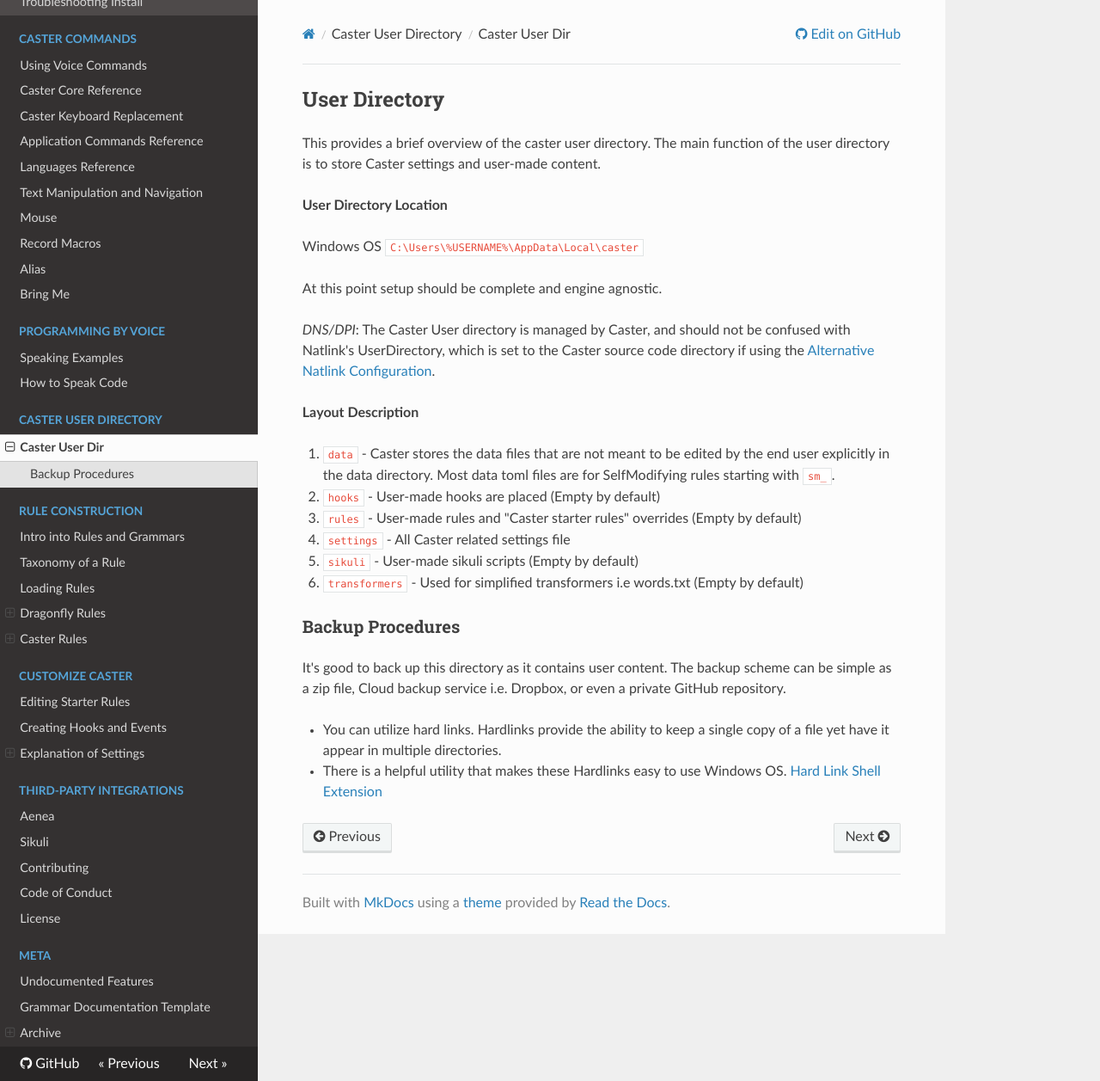
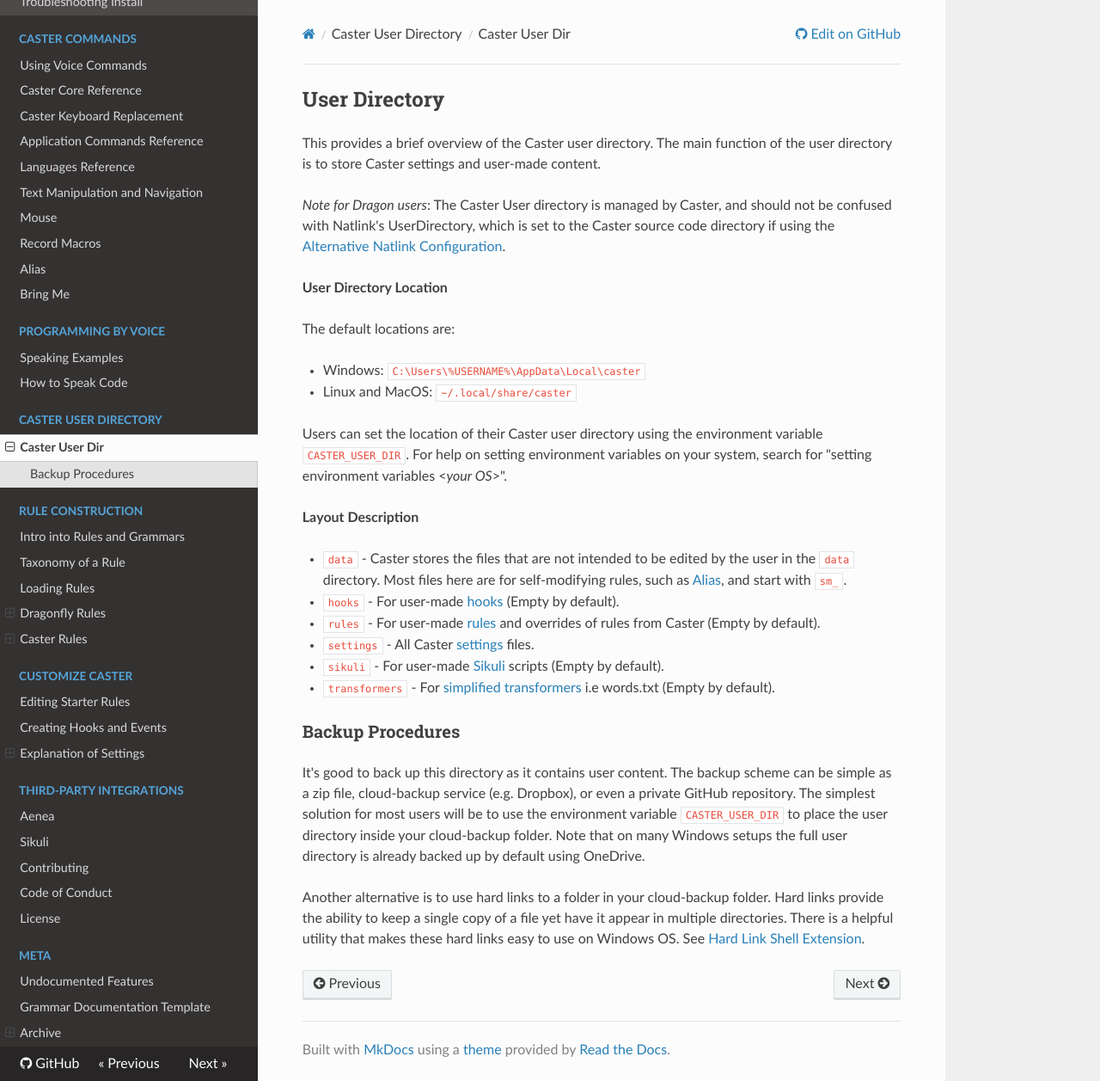
Before and after one commit to dictation-toolbox/Caster, an MkDocs documentation site: the page built from docs/readthedocs/User_Dir/Caster_User_Dir.md, in a window 1280 px wide and 1257 px high. Shown: the whole window at 86% size. Built offline with MkDocs 1.6.1, drawn with Linux system fonts in a browser that asks for light colours; nearby versions of some CDN libraries; comment, search, counter and statistics services are not loaded.

Commit message:
configure user directory (#861)
Co-authored-by: Kendon Bell <bellk@landcareresearch.co.nz>

```diff
--- a/docs/readthedocs/User_Dir/Caster_User_Dir.md
+++ b/docs/readthedocs/User_Dir/Caster_User_Dir.md
@@ -1,27 +1,29 @@
 ## User Directory
 
-This provides a brief overview of the caster user directory. The main function of the user directory is to store Caster settings and user-made content.
+This provides a brief overview of the Caster user directory. The main function of the user directory is to store Caster settings and user-made content.
+
+*Note for Dragon users*: The Caster User directory is managed by Caster, and should not be confused with Natlink's UserDirectory, which is set to the Caster source code directory if using the [Alternative Natlink Configuration](../Installation/Dragon_NaturallySpeaking.md/#-alternative-natlink-configuration).
 
 **User Directory Location**
 
-Windows  OS `C:\Users\%USERNAME%\AppData\Local\caster`
+The default locations are:
 
-At this point setup should be complete and engine agnostic.
+ - Windows: `C:\Users\%USERNAME%\AppData\Local\caster`
+ - Linux and MacOS: `~/.local/share/caster`
 
-*DNS/DPI*: The Caster User directory is managed by Caster, and should not be confused with Natlink's UserDirectory, which is set to the Caster source code directory if using the [Alternative Natlink Configuration](https://caster.readthedocs.io/en/latest/readthedocs/Installation/Dragon_NaturallySpeaking/#-alternative-natlink-configuration).
+Users can set the location of their Caster user directory using the environment variable `CASTER_USER_DIR`. For help on setting environment variables on your system, search for "setting environment variables <_your OS_>".
 
 **Layout  Description**
 
-1. `data` - Caster stores the data files that are not meant to be edited by the end user explicitly in the data directory. Most data toml files are for SelfModifying rules starting with `sm_`.
-2. `hooks` - User-made hooks are placed (Empty by default)
-3. `rules` - User-made rules and "Caster starter rules" overrides (Empty by default)
-4. `settings` - All Caster related settings file
-5. `sikuli` - User-made sikuli scripts (Empty by default)
-6. `transformers` - Used for simplified transformers i.e words.txt (Empty by default)
+ - `data` - Caster stores the files that are not intended to be edited by the user in the `data` directory. Most files here are for self-modifying rules, such as [Alias](../Caster_Commands/Alias.md), and start with `sm_`.
+ - `hooks` - For user-made [hooks](../Caster_Settings/hooks.md) (Empty by default).
+ - `rules` - For user-made [rules](../Caster_Settings/rules.md) and overrides of rules from Caster (Empty by default).
+ - `settings` - All Caster [settings](../Caster_Settings/settings.md) files.
+ - `sikuli` - For user-made [Sikuli](../Third-party_Integrations/Sikuli.md) scripts (Empty by default).
+ - `transformers` - For [simplified transformers](../Customize_Caster/Customizing_Starter_Rules.md/#use-simplified-transformers) i.e words.txt (Empty by default).
 
 ### Backup Procedures
 
-It's good to back up this directory as it contains user content. The backup scheme can be simple as a zip file, Cloud backup service i.e. Dropbox, or even a private GitHub repository.
+It's good to back up this directory as it contains user content. The backup scheme can be simple as a zip file, cloud-backup service (e.g. Dropbox), or even a private GitHub repository. The simplest solution for most users will be to use the environment variable `CASTER_USER_DIR` to place the user directory inside your cloud-backup folder. Note that on many Windows setups the full user directory is already backed up by default using OneDrive.
 
-- You can utilize hard links. Hardlinks provide the ability to keep a single copy of a file yet have it appear in multiple directories.
-  - There is a helpful utility that makes these Hardlinks easy to use Windows OS. [Hard Link Shell Extension](https://schinagl.priv.at/nt/hardlinkshellext/linkshellextension.html)
+Another alternative is to use hard links to a folder in your cloud-backup folder. Hard links provide the ability to keep a single copy of a file yet have it appear in multiple directories. There is a helpful utility that makes these hard links easy to use on Windows OS. See [Hard Link Shell Extension](https://schinagl.priv.at/nt/hardlinkshellext/linkshellextension.html).
```
Also changed, not shown: 1 other file.
